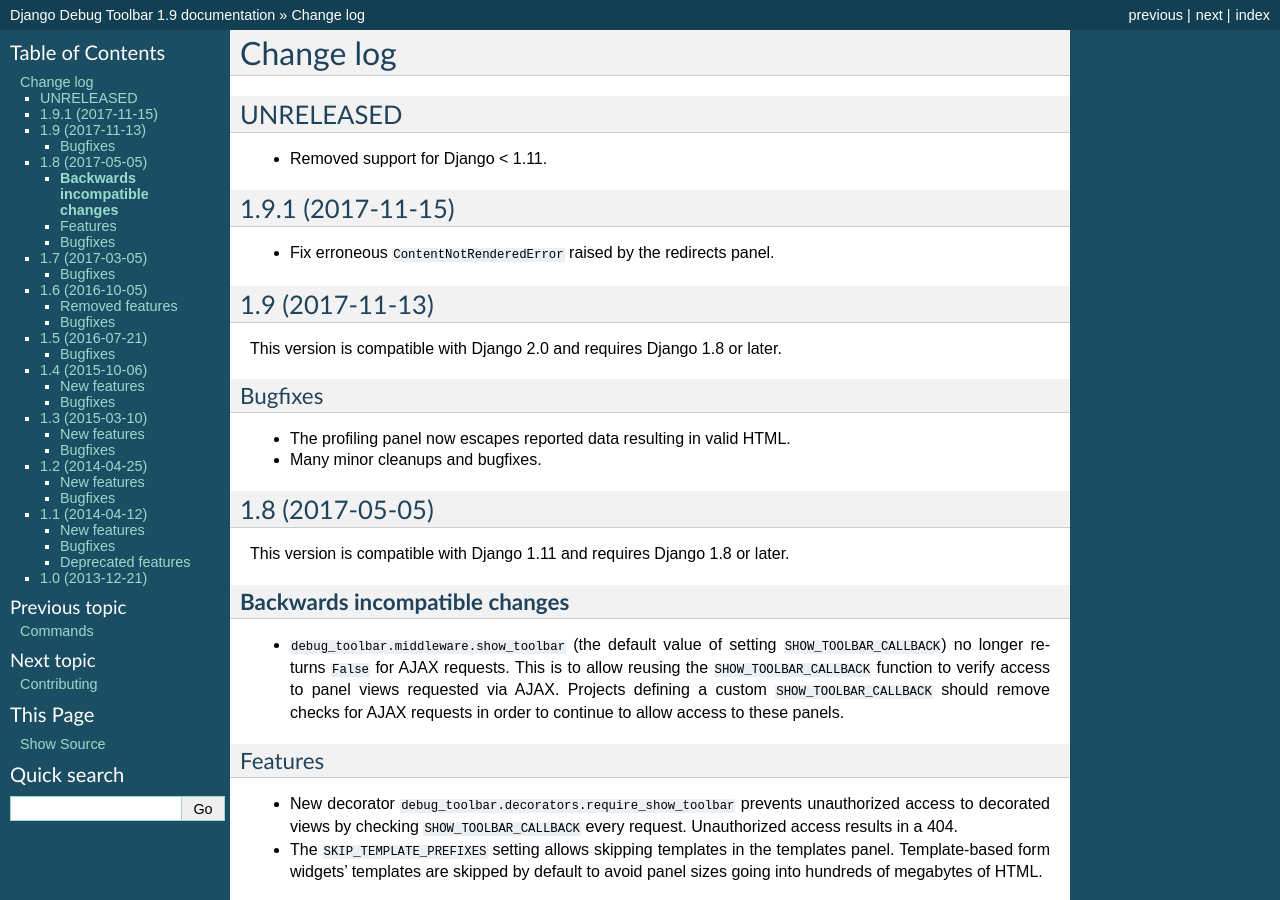
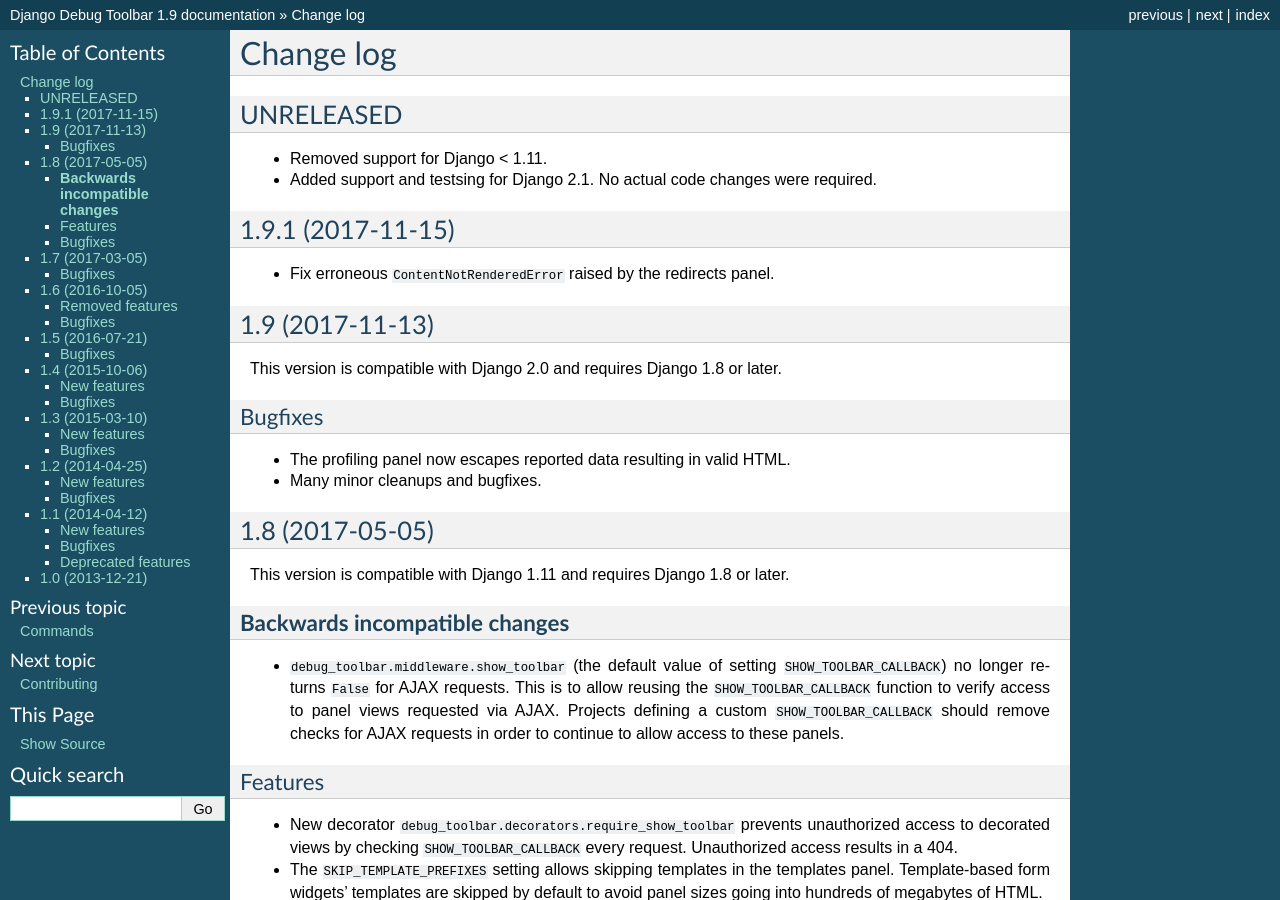
Before and after one commit to jazzband/django-debug-toolbar, a Sphinx documentation site: the page built from docs/changes.rst, in a window 1280 px wide and 900 px high. Built offline with Sphinx 7.4.7, drawn with Linux system fonts in a browser that asks for light colours.

Commit message:
Add support and testing for Django 2.1

```diff
--- a/docs/changes.rst
+++ b/docs/changes.rst
@@ -5,6 +5,8 @@
 ----------
 
 * Removed support for Django < 1.11.
+* Added support and testsing for Django 2.1. No actual code changes were
+  required.
 
 1.9.1 (2017-11-15)
 ------------------
--- a/setup.py
+++ b/setup.py
@@ -29,6 +29,7 @@
         'Framework :: Django',
         'Framework :: Django :: 1.11',
         'Framework :: Django :: 2.0',
+        'Framework :: Django :: 2.1',
         'Intended Audience :: Developers',
         'License :: OSI Approved :: BSD License',
         'Operating System :: OS Independent',
```
Also changed, not shown: .travis.yml, 1 other file.
